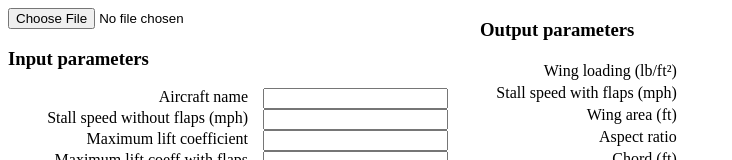
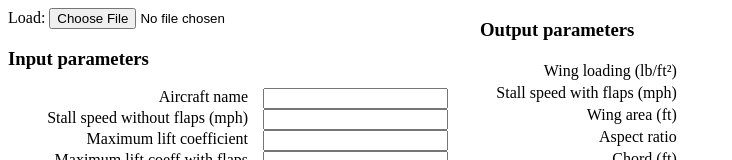
Before and after one commit to pmw57/air-perf, a website: page index.html in a window 1280 px wide. Shown: the top 160 px of the page, without its empty margins (0-732 px from the left). Drawn offline with Linux system fonts and the light colour scheme; no server answers.

Commit message:
Add Load text to file load button

```diff
--- a/index.html
+++ b/index.html
@@ -5,8 +5,8 @@
 <body>
 <div>
     <div class="actions">
-        <p><label for="file-input" class="input-label">
-            <input type="file" accept=".csv" id="file-input" class="js-loadfile">
+        <p><label for="file-input" class="input-label">Load:
+            <input type="file" accept=".csv" id="file-input" class="js-loadfile" value="Load file">
         </label></p>
     </div>
     <div id="perf">
```
